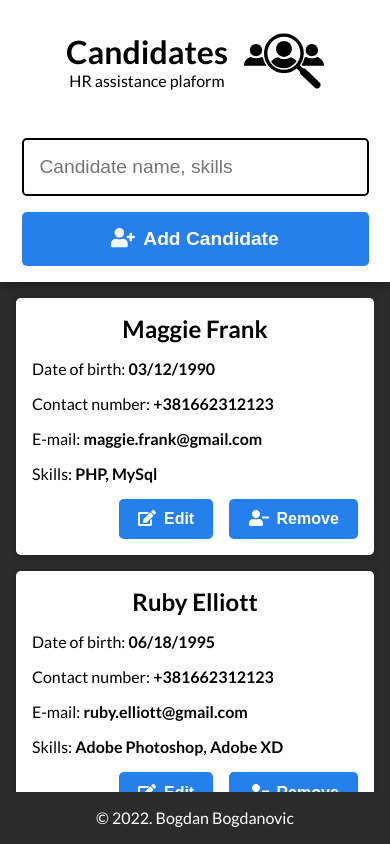
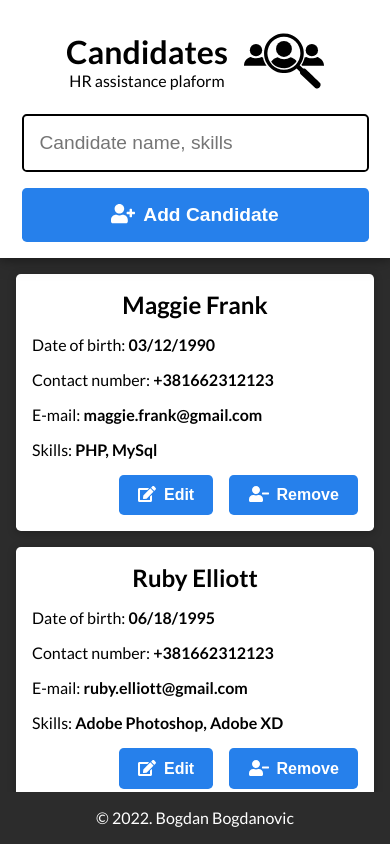
Before and after one commit to bbtools-ps/candidates-hr-platform, a React (Create React App) app: page / in a window 390 px wide. Built offline with nearby package versions, Linux system fonts and the light colour scheme.

Commit message:
Styling fix

```diff
--- a/src/components/CandidatesList/CandidatesList.module.css
+++ b/src/components/CandidatesList/CandidatesList.module.css
@@ -45,6 +45,6 @@
 
 @media screen and (max-width: 500px) {
   .candidates-list-wrapper {
-    height: calc(100vh - (282px + 52px));
+    height: calc(100vh - (258px + 52px));
   }
 }
--- a/src/components/MainMenu/MainMenu.module.css
+++ b/src/components/MainMenu/MainMenu.module.css
@@ -7,7 +7,6 @@
   border-radius: 0;
   justify-content: center;
   align-items: center;
-  gap: 2rem;
   margin: 0;
 }
 
@@ -37,12 +36,18 @@
 }
 
 @media screen and (max-width: 500px) {
+  .main-menu {
+    gap: 0.5rem;
+  }
   .search-bar-wrapper {
     display: grid;
   }
 }
 
 @media screen and (min-width: 501px) {
+  .main-menu {
+    gap: 2rem;
+  }
   .search-bar-wrapper {
     display: flex;
   }
```
